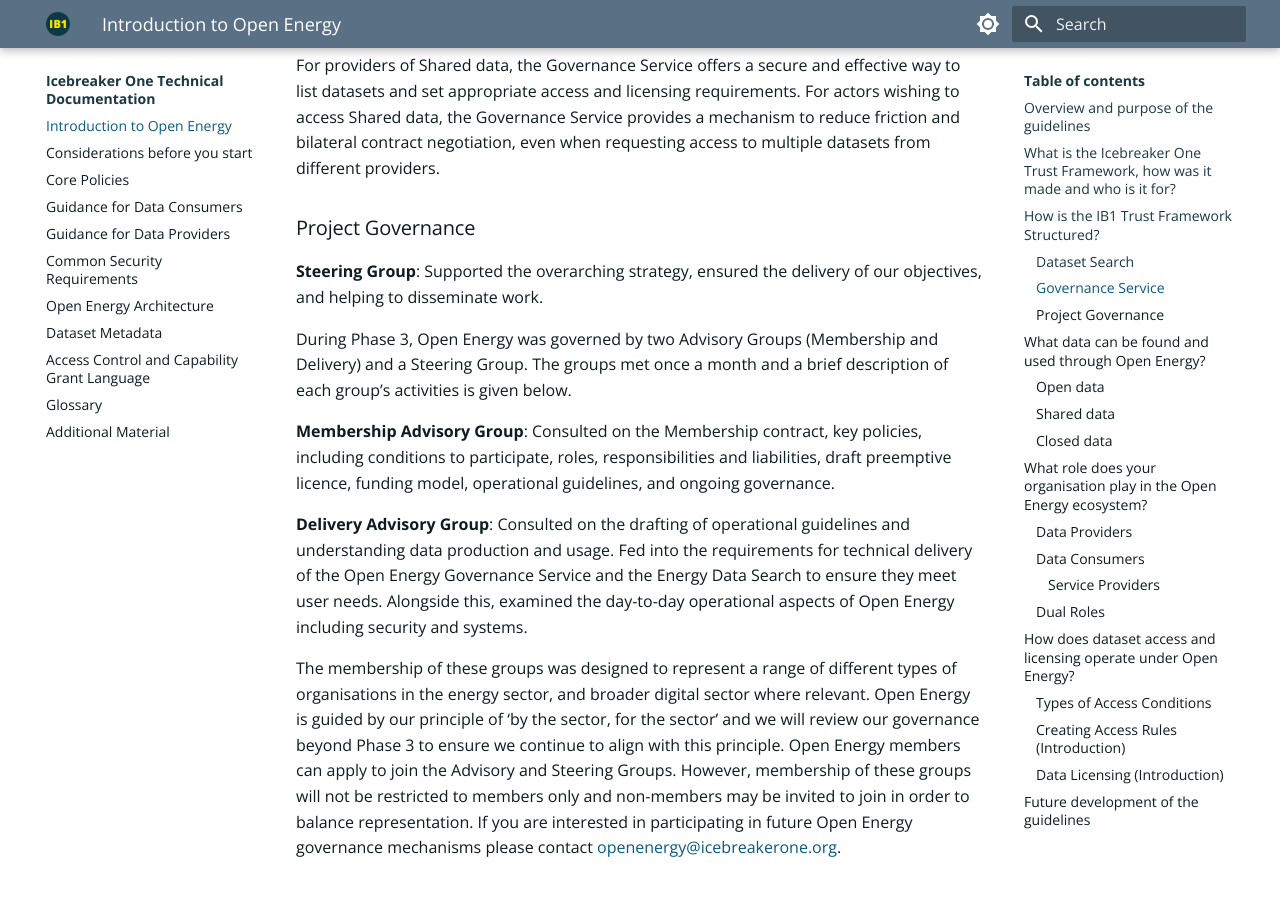
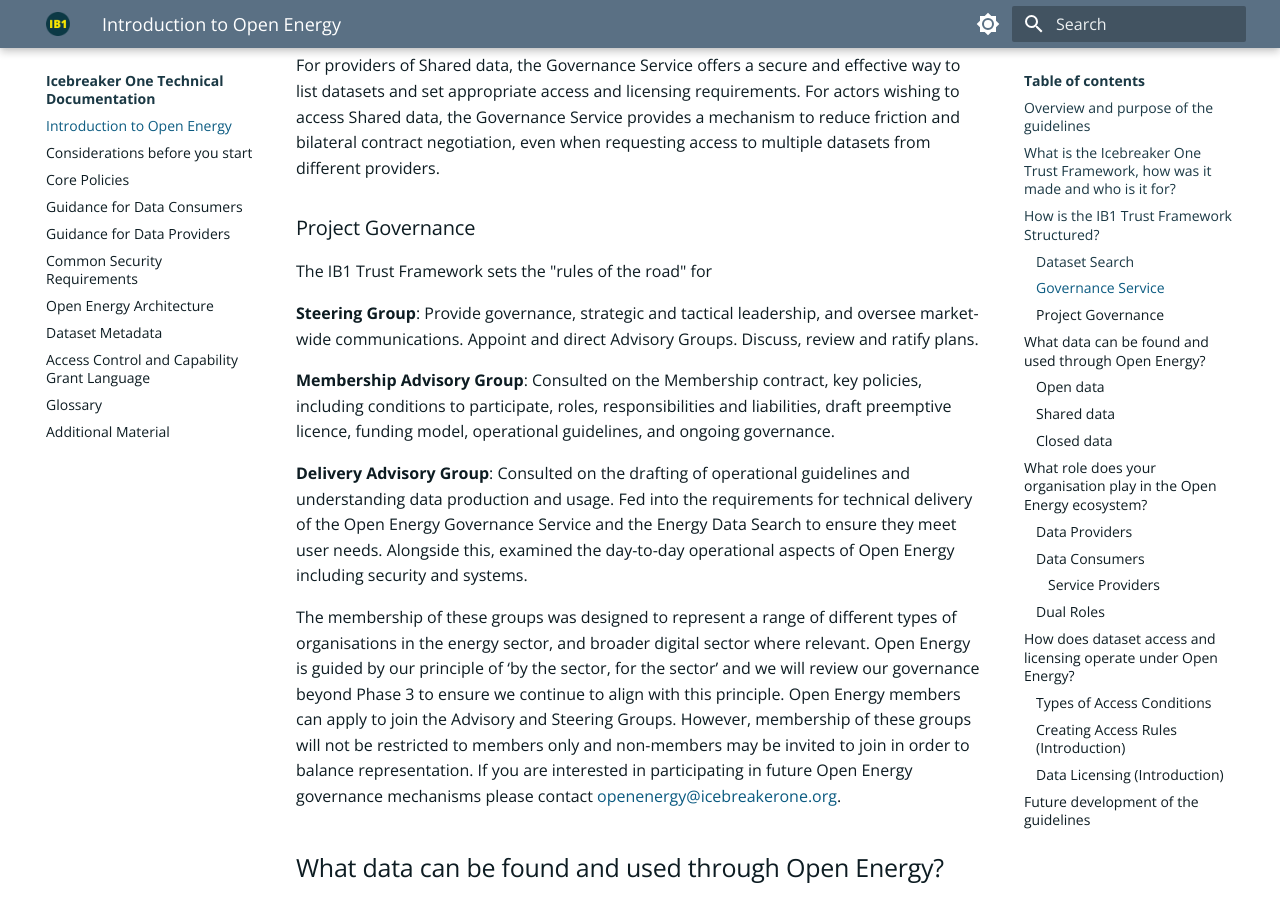
Before and after one commit to icebreakerone/ib1-technical-docs, an MkDocs documentation site: the page built from docs/ops_guidelines/introduction.md, in a window 1280 px wide and 900 px high, scrolled down 3308 px. Built offline with MkDocs 1.6.1 and Material for MkDocs 9.7.7, drawn with Linux system fonts in a browser that asks for light colours; the version menu is left out.

Commit message:
docs/ops_guidelines/introduction.md updated from https://stackedit.net/

```diff
--- a/docs/ops_guidelines/introduction.md
+++ b/docs/ops_guidelines/introduction.md
@@ -74,13 +74,9 @@
 Service provides a mechanism to reduce friction and bilateral contract negotiation, even when requesting access to multiple datasets from different providers.
 
 ### Project Governance
+The IB1 Trust Framework sets the "rules of the road" for
 
-
-
-**Steering Group**: Supported the overarching strategy, ensured the delivery of our objectives, and helping to disseminate work.
-
-During Phase 3, Open Energy was governed by two Advisory Groups (Membership and Delivery) and a Steering Group.
-The groups met once a month and a brief description of each group’s activities is given below.
+**Steering Group**: Provide governance, strategic and tactical leadership, and oversee market-wide communications. Appoint and direct Advisory Groups. Discuss, review and ratify plans.
 
 **Membership Advisory Group**: Consulted on the Membership contract, key policies, including conditions to participate,
 roles, responsibilities and liabilities, draft preemptive licence, funding model, operational guidelines, and
```
Also changed, not shown: other parts of docs/ops_guidelines/introduction.md (+2 -2 lines).
